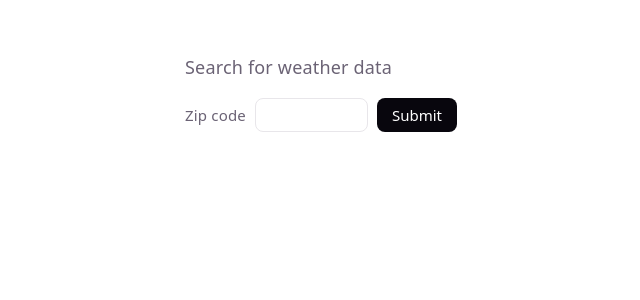
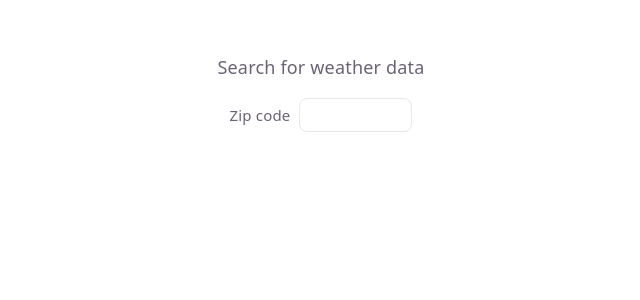
Before and after one commit to dejmedus/acs-4999, a React (Vite) app in the folder lesson-4/: page / in a window 1280 px wide. Shown: the top 300 px of the page, without its empty margins (319-959 px from the left). Built offline with nearby package versions, Linux system fonts and the light colour scheme.

Commit message:
toggle temperature units

```diff
--- a/lesson-4/src/App.jsx
+++ b/lesson-4/src/App.jsx
@@ -5,8 +5,8 @@ import { useState } from "react";
 import Weather from "./components/Weather";
 
 const GET_WEATHER = gql`
-  query GetWeather($zip: Int!) {
-    getWeather(zip: $zip) {
+  query GetWeather($zip: Int!, $units: Units!) {
+    getWeather(zip: $zip, units: $units) {
       name
       temperature
       feels_like
@@ -17,8 +17,14 @@ const GET_WEATHER = gql`
   }
 `;
 
+const Units = {
+  c: "metric",
+  f: "imperial"
+};
+
 function App() {
   const [zip, setZip] = useState("");
+  const [unit, setUnit] = useState(Units.c);
   const [getWeather, { loading, error, data }] = useLazyQuery(GET_WEATHER);
 
   return (
@@ -27,12 +33,14 @@ function App() {
         weather={data?.getWeather}
         loading={loading}
         error={error?.message}
+        unit={unit === Units.c ? "C" : "F"}
+        toggleUnit={() => setUnit((u) => (u === Units.c ? Units.f : Units.c))}
       />
 
       <form
         onSubmit={(e) => {
           e.preventDefault();
-          getWeather({ variables: { zip: Number(zip), units: "metric" } });
+          getWeather({ variables: { zip: Number(zip), units: unit } });
         }}
       >
         <label htmlFor="zip">Zip code</label>
@@ -43,9 +51,6 @@ function App() {
           value={zip}
           onChange={(e) => setZip(e.target.value)}
         />
-        <button type="submit" disabled={loading}>
-          Submit
-        </button>
       </form>
     </div>
   );
--- a/lesson-4/src/components/Weather.jsx
+++ b/lesson-4/src/components/Weather.jsx
@@ -1,4 +1,4 @@
-export default function Weather({ weather, loading, error }) {
+export default function Weather({ weather, loading, error, unit, toggleUnit }) {
   const message = error || weather?.message;
 
   return (
@@ -8,7 +8,12 @@ export default function Weather({ weather, loading, error }) {
       {weather && !weather.message ? (
         <ul className="weather">
           <li className="location">{weather.name}</li>
-          <li className="temp">{weather.temperature}°</li>
+          <li className="temp">
+            {weather.temperature}
+            <span class="unit" onClick={toggleUnit}>
+              °{unit}
+            </span>
+          </li>
           <li className="desc">
             {weather.description} · feels like {weather.feels_like}°
           </li>
--- a/lesson-4/src/index.css
+++ b/lesson-4/src/index.css
@@ -88,6 +88,9 @@ form button {
   line-height: 1;
   margin: 0 0 0.4em;
 }
+.unit {
+  opacity: 15%;
+}
 .desc {
   font-size: 16px;
   color: var(--text);
```
